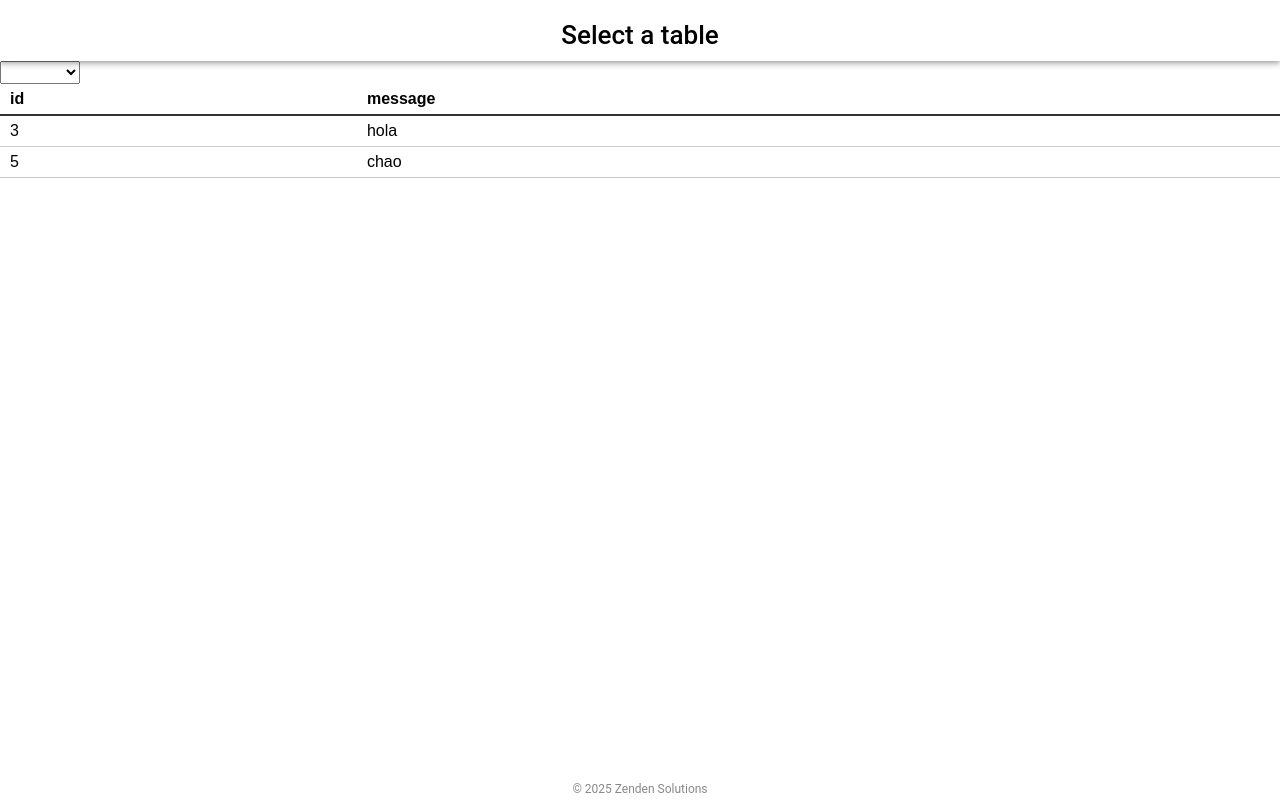
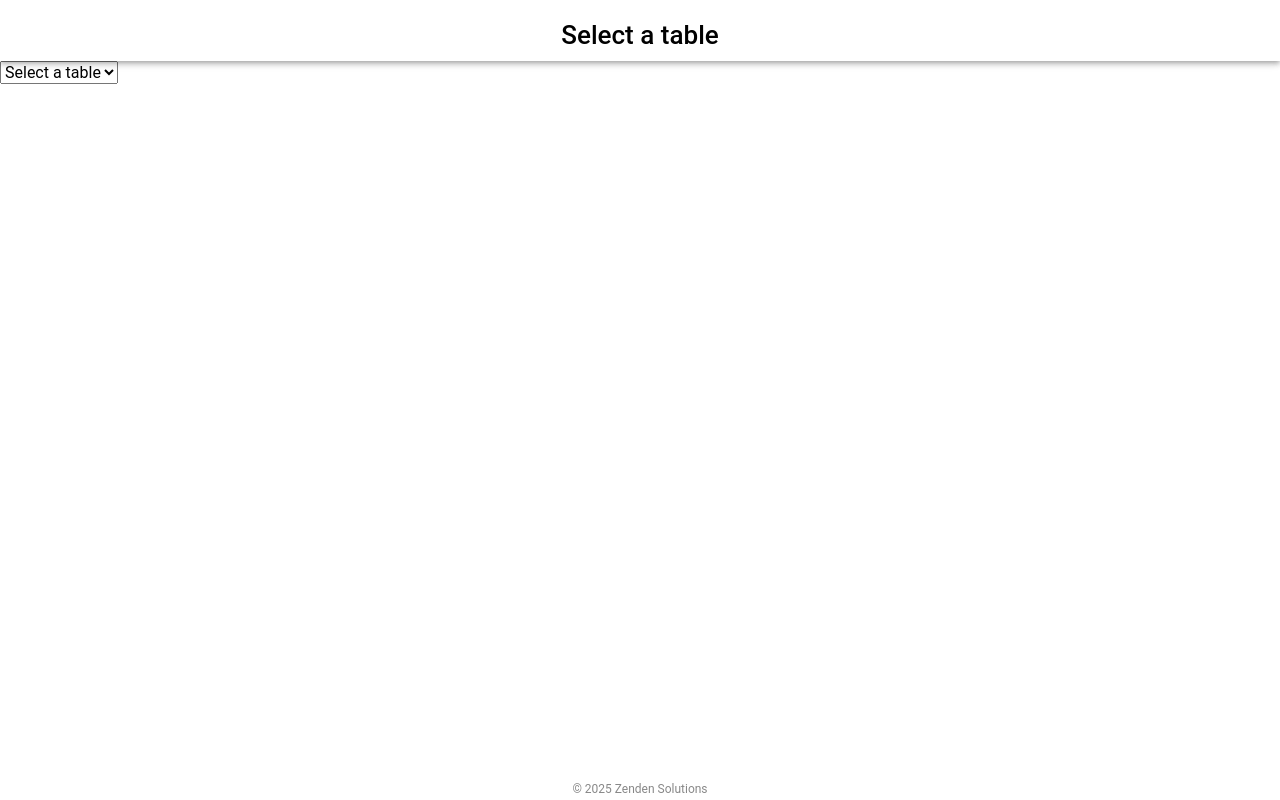
Before and after one commit to Fabian-Urbina/gymbo-app, a React (Vite) app in the folder frontend/: page /admin in a window 1280 px wide. Built offline with nearby package versions, Linux system fonts and the light colour scheme.

Commit message:
admin connected to api, need to change from POST to GET

```diff
--- a/frontend/src/pages/Admin.tsx
+++ b/frontend/src/pages/Admin.tsx
@@ -2,23 +2,19 @@ import React, { useState } from "react";
 import { IonPage, IonContent, IonHeader } from "@ionic/react"
 
 const Table: React.FC<{ tableHeader?: string[]; tableRows?: Record<string, any>[] }> = ({ tableHeader = [], tableRows = [] }) => {
-
     const renderTableHeader = () => ( tableHeader.map((col, i) =>
-        ( <th key={i} style={{ textAlign: "left", borderBottom: "2px solid #333", padding: "6px 10px" }}> {col} </th> ))
-    );
+        (<th key={i} style={{ textAlign: "left", borderBottom: "2px solid #333", padding: "6px 10px" }}>{col}</th>)));
 
     const renderRow = (row: Record<string, any>) => ( tableHeader.map((col, i) =>
-        ( <td key={i} style={{ borderBottom: "1px solid #ccc", padding: "6px 10px" }}> {row[col]} </td> ))
-    );
+        (<td key={i} style={{ borderBottom: "1px solid #ccc", padding: "6px 10px" }}>{row[col]}</td>)));
 
     const renderTableRows = () => (
-        tableRows.map((row, i) => ( <tr key={i}> {renderRow(row)} </tr> ))
-    );
+        tableRows.map((row, i) => (<tr key={i}>{renderRow(row)}</tr>)));
 
     return (
         <table style={{ borderCollapse: "collapse", width: "100%", fontFamily: "sans-serif" }}>
-            <thead> <tr> {renderTableHeader()} </tr> </thead>
-            <tbody> {renderTableRows()} </tbody>
+            <thead><tr>{renderTableHeader()}</tr></thead>
+            <tbody>{renderTableRows()}</tbody>
         </table>
     );
 };
@@ -29,13 +25,22 @@ const Admin: React.FC = () => {
     const [tableRows, setTableRows] = useState([{'id':3, 'message':'hola'}, {'id':5, 'message':'chao'}])
 
     async function onChangeTableName(e:React.ChangeEvent<HTMLSelectElement>) {
-        const newTableHeader = []
-        const newTableRows = []
-        // Retrieve from Supabase an array of attributes of table with name e.target.value and store them in newTableHeader
-        // Retrieve from Supabase an array of rows of table with name e.target.value and store them in newTableRows (each row is dictionary)
-        setTableName(e.target.value)
-        //setTableHeader(newTableHeader)
-        //setTableRows(newTableRows)
+        const newTableName = e.target.value
+        setTableName(newTableName)
+        try {
+            const res = await fetch("http://localhost:8000/api/query/admin_get_table", {
+            method: "POST",
+            headers: { "Content-Type": "application/json" },
+            body: JSON.stringify({'table_name': newTableName})
+            })
+            const newTableRows = (await res.json()).data;
+            const newTableHeader = Object.keys(newTableRows[0]);
+            setTableHeader(newTableHeader)
+            setTableRows(newTableRows)
+        }
+        catch {
+            console.log("Not connected to API");
+        }
     }
 
     return (
@@ -43,11 +48,12 @@ const Admin: React.FC = () => {
             <IonHeader><h1 style={{ textAlign: "center" }}>{tableName ? (tableName + " table") : "Select a table"}</h1></IonHeader>
             <IonContent>
                 <select value={tableName} onChange={onChangeTableName}>
-                    <option value="" disabled hidden></option>
-                    <option value="user">user</option>
-                    <option value="workout">workout</option>
+                    <option value="" disabled hidden>Select a table</option>
+                    <option value="users">users</option>
+                    <option value="exercises">exercises</option>
+                    <option value="sets">sets</option>
                 </select>
-                <Table tableHeader={tableHeader} tableRows={tableRows} />
+                {tableName ? (<Table tableHeader={tableHeader} tableRows={tableRows} />) : ""}
             </IonContent>
         </IonPage>
     );
```
Also changed, not shown: 2 other files (tests, documents, lock files or other folders).
